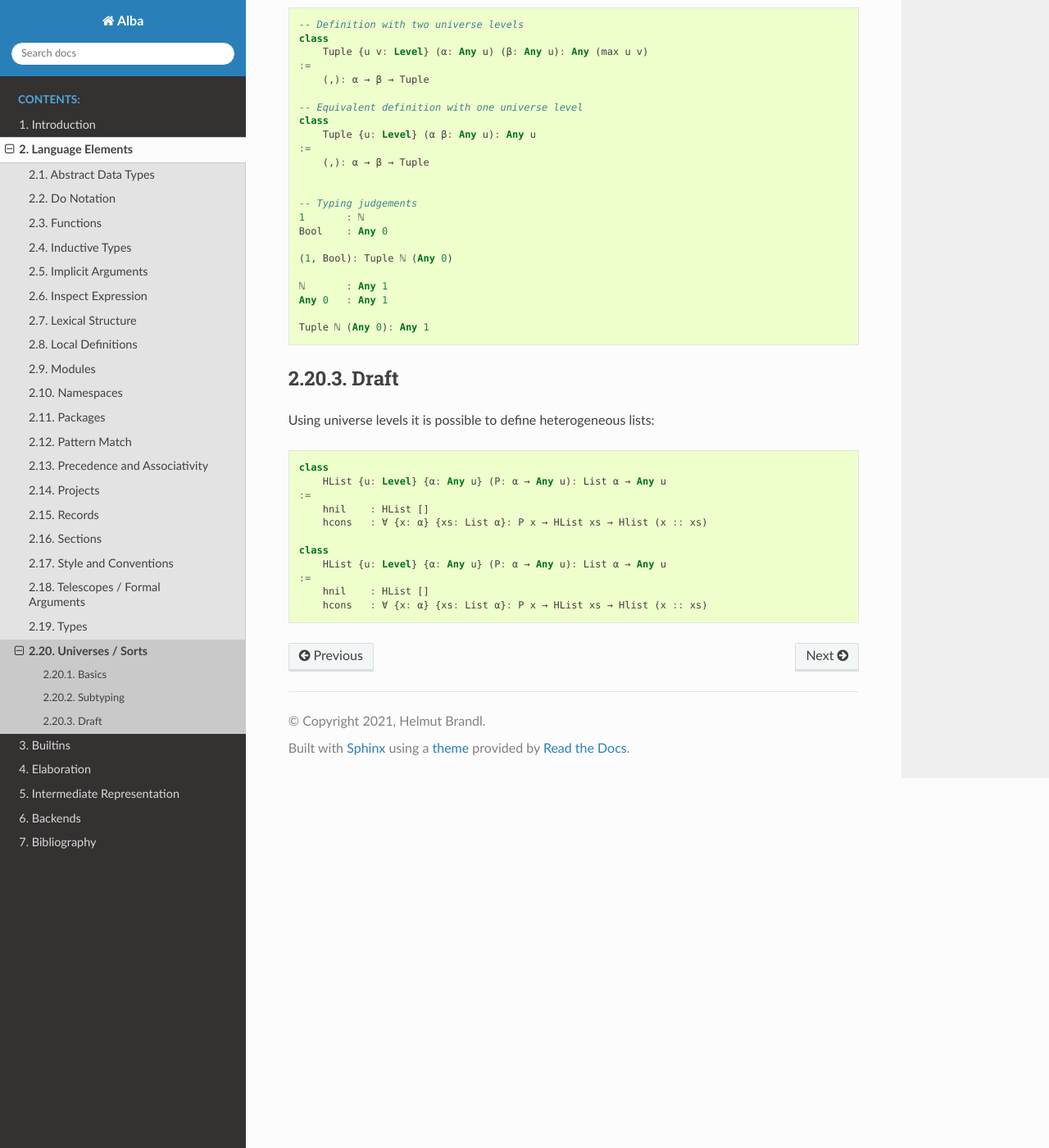
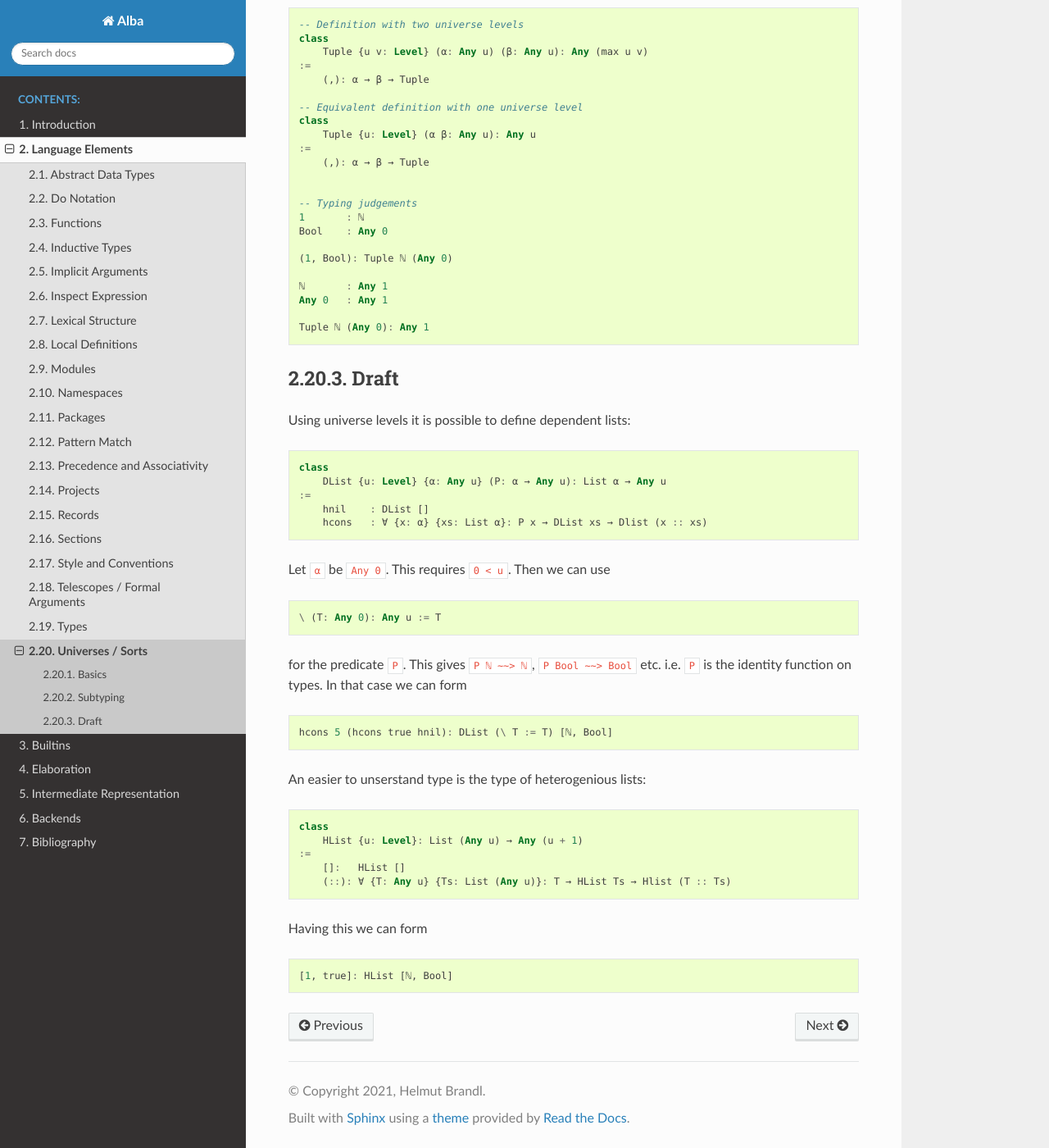
Before and after one commit to alba-lang/lang-spec, a Sphinx documentation site: the page built from sphinx/source/lang-elems/universes.rst, in a window 1280 px wide and 1400 px high, scrolled down 3572 px. Shown: the whole window at 82% size. Built offline with Sphinx 7.4.7 and the Read the Docs theme 2.0.0, drawn with Linux system fonts in a browser that asks for light colours; some of the changed text lies outside the part shown.

Commit message:
Typo corrected
	modified:   sphinx/source/introduction/index.rst
	modified:   sphinx/source/lang-elems/do-notation.rst
	modified:   sphinx/source/lang-elems/inductive.rst
	modified:   sphinx/source/lang-elems/universes.rst

```diff
--- a/sphinx/source/introduction/index.rst
+++ b/sphinx/source/introduction/index.rst
@@ -12,8 +12,8 @@ means that is easy to write simple web applications or simple console
 applications, even for newcomers to programming.
 
 However internally alba offers all the goodies of dependent types including the
-possibility to write fully certified. Programs written in alba cannot produce
-runtime errors. All errors are compile time errors.
+possibility to write fully certified programs. Programs written in alba cannot
+produce runtime errors. All errors are compile time errors.
 
 A big challenge to reach the goal is to design the type system so that it does
 not get in the way. Furthermore it is very important to print understandable
--- a/sphinx/source/lang-elems/do-notation.rst
+++ b/sphinx/source/lang-elems/do-notation.rst
@@ -8,9 +8,9 @@ Do notation can be used as a syntactic sugar for all types or type formers (i.e.
 type constructors) ``M`` with a bind operation named ``>>=`` of the following
 form::
 
-    (>=): all {A B C ...: Any):  M ... → (X → M C D ...) → M C D ...
-    --                                        ^^^^^^^^^    ^^^^^^^^^
-    --                                              same type!
+    (>>=): all {A B C ...: Any):  M ... → (X → M C D ...) → M C D ...
+    --                                         ^^^^^^^^^    ^^^^^^^^^
+    --                                               same type!
 
 Usually ``M`` is a type former and the bind operation looks like ::
 
--- a/sphinx/source/lang-elems/universes.rst
+++ b/sphinx/source/lang-elems/universes.rst
@@ -126,7 +126,7 @@ Using ``List₁`` or ``List`` it is possible to construct a list of types::
 
     [Int, String, Bool] : List₁ (Any 0)
 
-    [Int, String, Bool] : List (Any 0)
+    [Int, String, Bool] : List {0} (Any 0)
 
     -- because of
     Int     :   Any 0
@@ -209,16 +209,33 @@ Draft
 
 
 
-Using universe levels it is possible to define heterogeneous lists::
+Using universe levels it is possible to define dependent lists::
 
     class
-        HList {u: Level} {α: Any u} (P: α → Any u): List α → Any u
+        DList {u: Level} {α: Any u} (P: α → Any u): List α → Any u
     :=
-        hnil    : HList []
-        hcons   : ∀ {x: α} {xs: List α}: P x → HList xs → Hlist (x :: xs)
+        hnil    : DList []
+        hcons   : ∀ {x: α} {xs: List α}: P x → DList xs → Dlist (x :: xs)
+
+
+Let ``α`` be ``Any 0``. This requires ``0 < u``. Then we can use ::
+
+    \ (T: Any 0): Any u := T
+
+for the predicate ``P``. This gives ``P ℕ ~~> ℕ``, ``P Bool ~~> Bool`` etc. i.e.
+``P`` is the identity function on types. In that case we can form ::
+
+    hcons 5 (hcons true hnil): DList (\ T := T) [ℕ, Bool]
+
+
+An easier to unserstand type is the type of heterogenious lists::
 
     class
-        HList {u: Level} {α: Any u} (P: α → Any u): List α → Any u
+        HList {u: Level}: List (Any u) → Any (u + 1)
     :=
-        hnil    : HList []
-        hcons   : ∀ {x: α} {xs: List α}: P x → HList xs → Hlist (x :: xs)
+        []:   HList []
+        (::): ∀ {T: Any u} {Ts: List (Any u)}: T → HList Ts → Hlist (T :: Ts)
+
+Having this we can form ::
+
+    [1, true]: HList [ℕ, Bool]
```
Also changed, not shown: other parts of sphinx/source/lang-elems/universes.rst (+6 -6 lines), sphinx/source/lang-elems/inductive.rst (+6 -6 lines).
